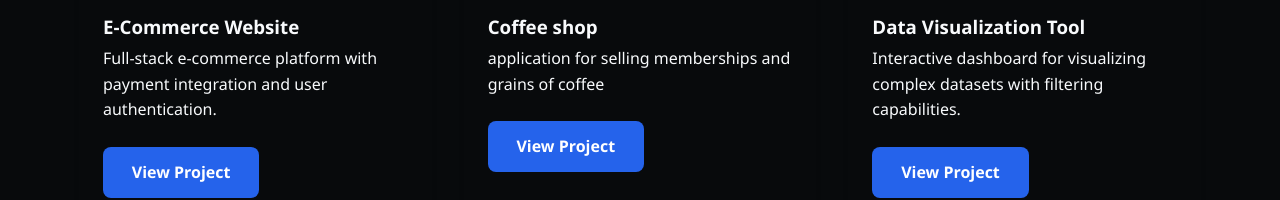
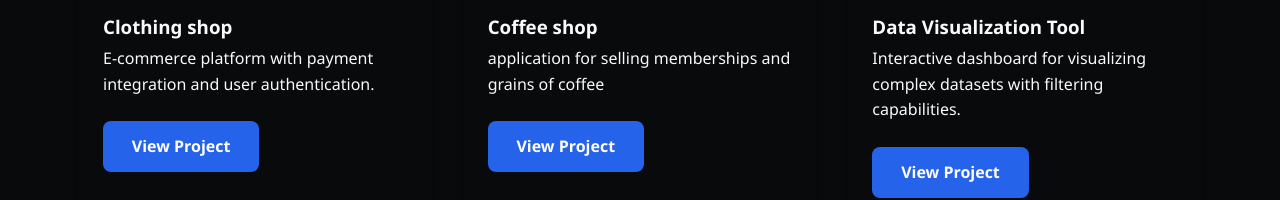
Before and after one commit to U3tamart/Portfolio, a plain HTML site: page index.html in a window 1280 px wide. Shown: the part 2475-2675 px from the top of the page. Drawn offline with Linux system fonts and the light colour scheme.

Commit message:
Update index.html

```diff
--- a/index.html
+++ b/index.html
@@ -133,11 +133,11 @@
             <div class="projects-grid">
                 <div class="project-card">
                     <div class="project-img">
-                        <img src="Shop.jpg">
+                        <img src="shop.jpg">
                     </div>
                     <div class="project-content">
-                        <h3>E-Commerce Website</h3>
-                        <p>Full-stack e-commerce platform with payment integration and user authentication.</p>
+                        <h3>Clothing shop</h3>
+                        <p>E-commerce platform with payment integration and user authentication.</p>
                         <a href="#" class="btn">View Project</a>
                     </div>
                 </div>
```
